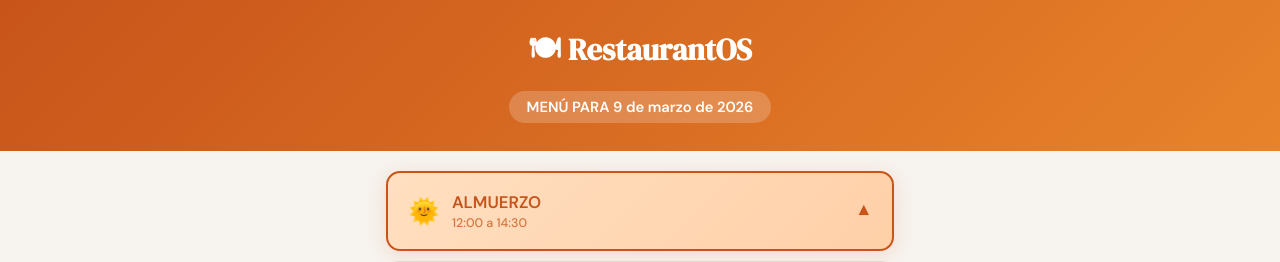
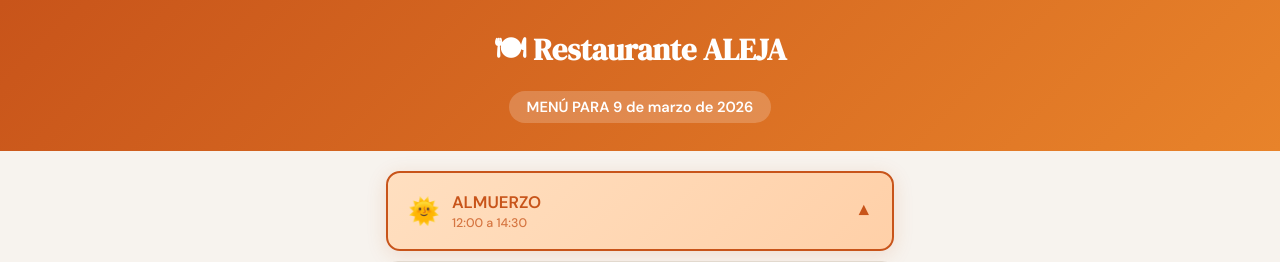
Before and after one commit to eljhontu/restaurante, a PHP site: page /qr.php in a window 1280 px wide. Shown: the top 262 px of the page. Run offline with PHP 8.4, Linux system fonts and the light colour scheme; data comes from the database, SQL or seed files in the repository; data that the repository does not hold is empty.

Commit message:
Update qr.php

```diff
--- a/qr.php
+++ b/qr.php
@@ -53,7 +53,7 @@ body{font-family:'DM Sans',sans-serif;background:var(--bg);color:var(--text);}
 </head>
 <body>
 <div class="qr-header">
-  <h1>🍽 RestaurantOS</h1>
+  <h1>🍽 Restaurante ALEJA</h1>
   <div class="qr-fecha" id="fecha-label">Cargando...</div>
 </div>
 <div class="container" id="app"><div class="loading">⏳ Cargando menú...</div></div>
```
